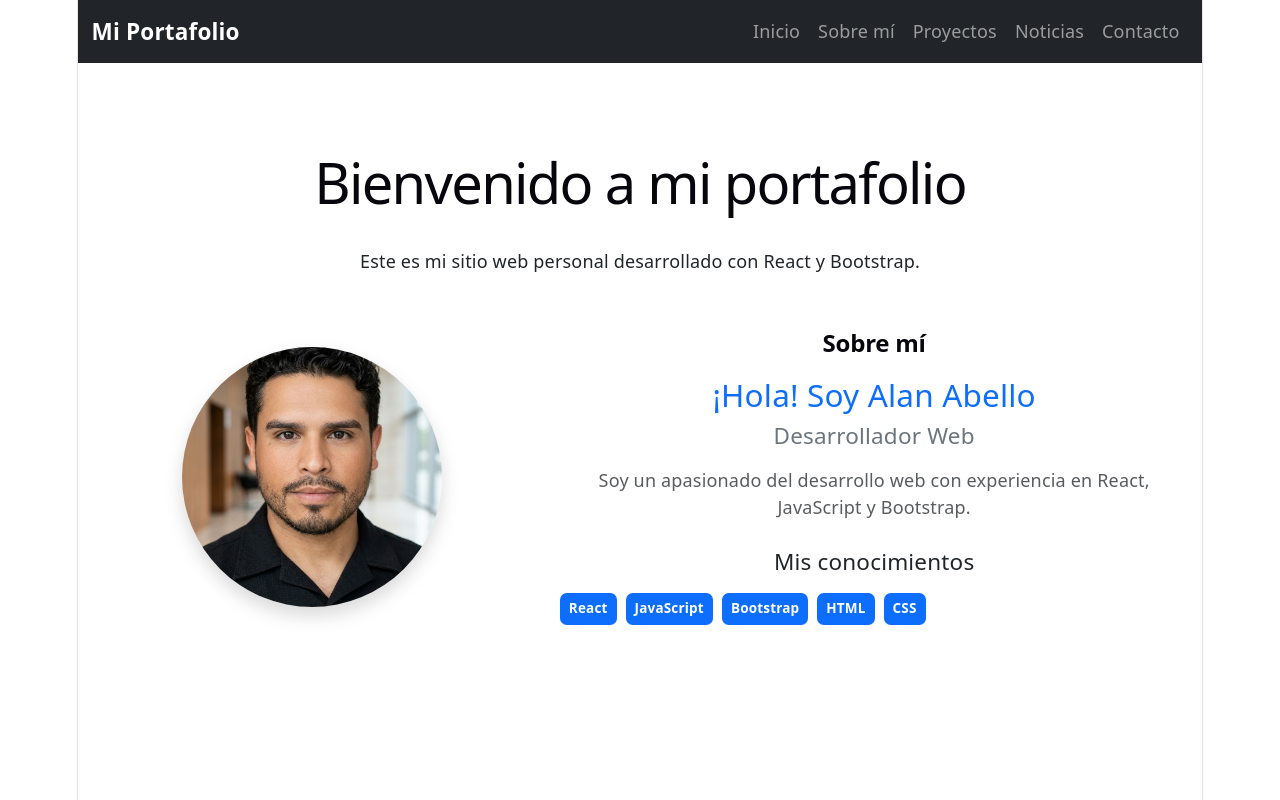
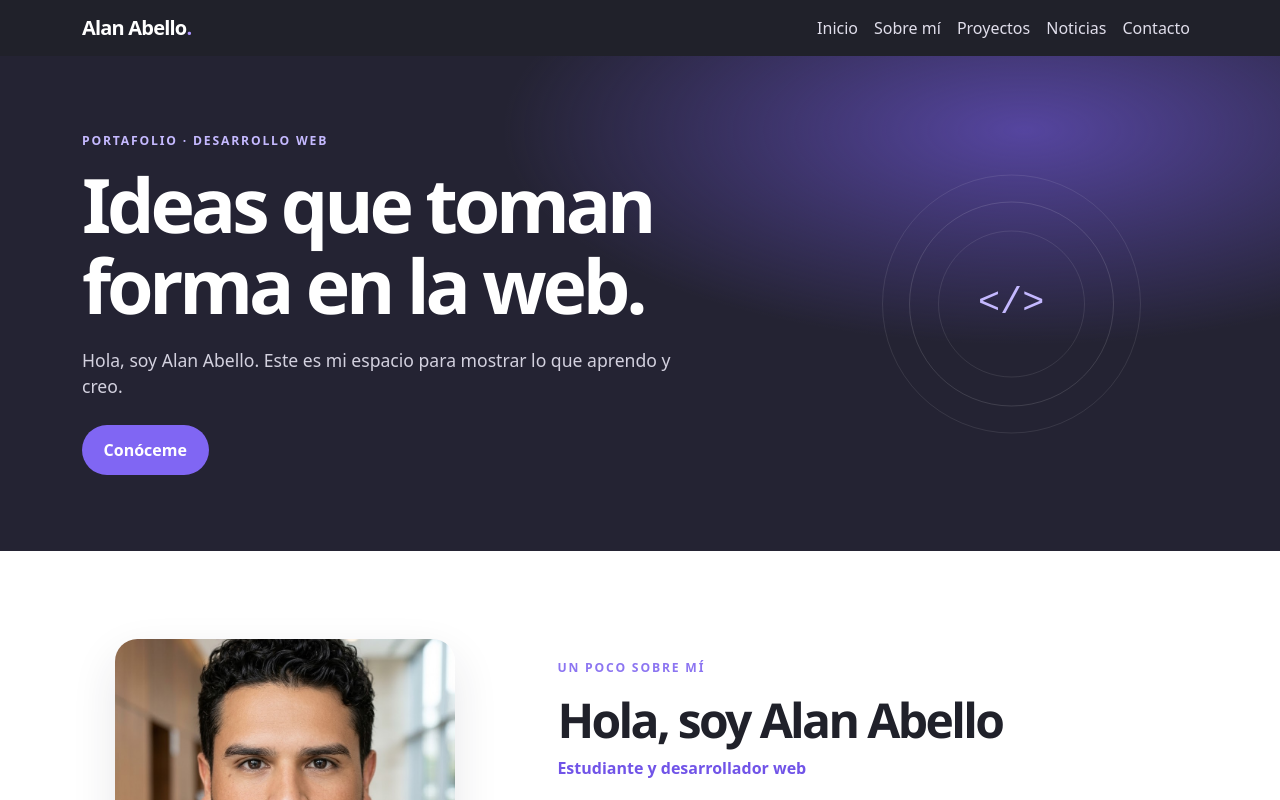
Before and after one commit to abelloderian19-dotcom/mi_portafolio, a React (Vite) app: page / in a window 1280 px wide. Shown: the top 800 px of the page. Built offline with nearby package versions, Linux system fonts and the light colour scheme.

Commit message:
fet(): creacion de cards

```diff
--- a/index.html
+++ b/index.html
@@ -1,10 +1,11 @@
 <!doctype html>
-<html lang="en">
+<html lang="es">
   <head>
     <meta charset="UTF-8" />
-    <link rel="icon" type="image/svg+xml" href="/favicon.svg" />
     <meta name="viewport" content="width=device-width, initial-scale=1.0" />
-    <title>mi_portafolio</title>
+    <meta name="theme-color" content="#242333" />
+    <meta name="description" content="Portafolio de Alan Abello, estudiante y desarrollador web." />
+    <title>Alan Abello | Portafolio</title>
   </head>
   <body>
     <div id="root"></div>
--- a/src/App.jsx
+++ b/src/App.jsx
@@ -1,71 +1,51 @@
+import { useState } from 'react';
 import SobreMi from './components/SobreMi';
-import { useState } from 'react';
+
+const perfil = {
+  nombre: 'Alan Abello',
+  profesion: 'Estudiante y desarrollador web',
+  biografia:
+    'Me interesa crear experiencias web claras, accesibles y útiles. En este portafolio comparto lo que voy aprendiendo y los proyectos que construyo con React.',
+  imagen: '/images/perfil.jpg',
+  tecnologias: ['React', 'JavaScript', 'Bootstrap', 'HTML', 'CSS'],
+};
 
 function Navbar() {
   const [menuAbierto, setMenuAbierto] = useState(false);
 
+  const cerrarMenu = () => setMenuAbierto(false);
+
   return (
-    <nav className="navbar navbar-expand-lg navbar-dark bg-dark">
+    <nav className="navbar navbar-expand-lg navbar-dark site-navbar">
       <div className="container">
-
-        {/* Logo */}
-        <a className="navbar-brand fw-bold" href="#inicio">
-          Mi Portafolio
+        <a className="navbar-brand fw-bold" href="#inicio" onClick={cerrarMenu}>
+          Alan Abello<span className="brand-dot">.</span>
         </a>
-
-        {/* Botón para celulares */}
         <button
           className="navbar-toggler"
           type="button"
-          aria-label="Abrir menú"
+          aria-label={menuAbierto ? 'Cerrar menú' : 'Abrir menú'}
+          aria-controls="portfolio-menu"
           aria-expanded={menuAbierto}
-          onClick={() => setMenuAbierto(!menuAbierto)}
+          onClick={() => setMenuAbierto((abierto) => !abierto)}
         >
-          <span className="navbar-toggler-icon"></span>
+          <span className="navbar-toggler-icon" />
         </button>
-
-        {/* Enlaces */}
-        <div className={`collapse navbar-collapse ${menuAbierto ? 'show' : ''}`}>
+        <div id="portfolio-menu" className={`collapse navbar-collapse ${menuAbierto ? 'show' : ''}`}>
           <ul className="navbar-nav ms-auto">
-
-            <li className="nav-item">
-              <a className="nav-link" href="#inicio"
-                onClick={() => setMenuAbierto(false)}>
-                Inicio
-              </a>
-            </li>
-
-            <li className="nav-item">
-              <a className="nav-link" href="#sobre-mi"
-                onClick={() => setMenuAbierto(false)}>
-                Sobre mí
-              </a>
-            </li>
-
-            <li className="nav-item">
-              <a className="nav-link" href="#proyectos"
-                onClick={() => setMenuAbierto(false)}>
-                Proyectos
-              </a>
-            </li>
-
-            <li className="nav-item">
-              <a className="nav-link" href="#noticias"
-                onClick={() => setMenuAbierto(false)}>
-                Noticias
-              </a>
-            </li>
-
-            <li className="nav-item">
-              <a className="nav-link" href="#contacto"
-                onClick={() => setMenuAbierto(false)}>
-                Contacto
-              </a>
-            </li>
-
+            {[
+              ['Inicio', '#inicio'],
+              ['Sobre mí', '#sobre-mi'],
+              ['Proyectos', '#proyectos'],
+              ['Noticias', '#noticias'],
+              ['Contacto', '#contacto'],
+            ].map(([texto, enlace]) => (
+              <li className="nav-item" key={enlace}>
+                <a className="nav-link" href={enlace} onClick={cerrarMenu}>{texto}</a>
+              </li>
+            ))}
           </ul>
         </div>
-
       </div>
     </nav>
   );
@@ -75,23 +55,24 @@ function App() {
   return (
     <>
       <Navbar />
-
-
-      <section id="inicio" className="container text-center mt-5">
-        <h1>Bienvenido a mi portafolio</h1>
-        <p>Este es mi sitio web personal desarrollado con React y Bootstrap.</p>
-      </section>
-
-      <SobreMi id="sobre-mi"
-        nombre="Alan Abello"
-        profesion="Desarrollador Web"
-        biografia="Soy un apasionado del desarrollo web con experiencia en React, JavaScript y Bootstrap."
-        imagen="/public/images/perfil.jpg"
-        tecnologias={['React', 'JavaScript', 'Bootstrap', 'HTML', 'CSS']}
-      />
+      <main>
+        <section id="inicio" className="intro-hero">
+          <div className="container intro-content">
+            <p className="eyebrow">PORTAFOLIO · DESARROLLO WEB</p>
+            <h1>Ideas que toman forma en la web.</h1>
+            <p className="intro-lead">
+              Hola, soy {perfil.nombre}. Este es mi espacio para mostrar lo que aprendo y creo.
+            </p>
+            <a className="btn btn-primary intro-button" href="#sobre-mi">Conóceme</a>
+          </div>
+          <div className="intro-orbit" aria-hidden="true">&lt;/&gt;</div>
+        </section>
+        <SobreMi {...perfil} />
+      </main>
+      <footer className="site-footer">
+        <div className="container">Hecho por {perfil.nombre} · Portafolio personal</div>
+      </footer>
     </>
-
-
   );
 }
 
--- a/src/components/SobreMi.jsx
+++ b/src/components/SobreMi.jsx
@@ -1,61 +1,29 @@
-
 function SobreMi({ nombre, profesion, biografia, imagen, tecnologias }) {
   return (
-    <section id="sobre-mi" className="container py-5">
-
-      <div className="row align-items-center">
-
-        {/* Fotografía */}
-        <div className="col-md-5 text-center mb-4 mb-md-0">
+    <section id="sobre-mi" className="about-section section-shell" aria-labelledby="about-title">
+      <div className="about-photo-wrap">
         <img
           src={imagen}
-            alt={`Fotografía de ${nombre}`}
-            className="img-fluid rounded-circle shadow"
-            style={{
-              width: '260px',
-              height: '260px',
-              objectFit: 'cover'
-            }}
+          alt={`Retrato de ${nombre}`}
+          className="about-photo"
+          width="360"
+          height="360"
         />
       </div>
 
-        {/* Información personal */}
-        <div className="col-md-7">
+      <div className="about-copy">
+        <p className="eyebrow">UN POCO SOBRE MÍ</p>
+        <h2 id="about-title">Hola, soy {nombre}</h2>
+        <p className="about-role">{profesion}</p>
+        <p className="about-bio">{biografia}</p>
 
-          <h2 className="fw-bold mb-3">
-            Sobre mí
-          </h2>
-
-          <h3 className="text-primary">
-            ¡Hola! Soy {nombre}
-          </h3>
-
-          <h5 className="text-secondary mb-3">
-            {profesion}
-          </h5>
-
-          <p className="text-muted">
-            {biografia}
-          </p>
-
-          <h5 className="mt-4 mb-3">
-            Mis conocimientos
-          </h5>
-
-          <div className="d-flex flex-wrap gap-2">
-            {tecnologias.map((tecnologia, index) => (
-              <span
-                className="badge bg-primary p-2"
-                key={index}
-              >
-                {tecnologia}
-              </span>
+        <h3 className="skills-title">Tecnologías que estoy aprendiendo</h3>
+        <ul className="skills-list" aria-label="Tecnologías">
+          {tecnologias.map((tecnologia) => (
+            <li className="skill-tag" key={tecnologia}>{tecnologia}</li>
           ))}
+        </ul>
       </div>
-
-        </div>
-      </div>
-
     </section>
   );
 }
--- a/src/index.css
+++ b/src/index.css
@@ -1,111 +1,83 @@
 :root {
-  --text: #6b6375;
-  --text-h: #08060d;
-  --bg: #fff;
-  --border: #e5e4e7;
-  --code-bg: #f4f3ec;
-  --accent: #aa3bff;
-  --accent-bg: rgba(170, 59, 255, 0.1);
-  --accent-border: rgba(170, 59, 255, 0.5);
-  --social-bg: rgba(244, 243, 236, 0.5);
-  --shadow:
-    rgba(0, 0, 0, 0.1) 0 10px 15px -3px, rgba(0, 0, 0, 0.05) 0 4px 6px -2px;
-
-  --sans: system-ui, 'Segoe UI', Roboto, sans-serif;
-  --heading: system-ui, 'Segoe UI', Roboto, sans-serif;
-  --mono: ui-monospace, Consolas, monospace;
-
-  font: 18px/145% var(--sans);
-  letter-spacing: 0.18px;
-  color-scheme: light dark;
-  color: var(--text);
-  background: var(--bg);
+  font-family: 'Segoe UI', Arial, sans-serif;
+  color: #20212a;
+  background: #fff;
   font-synthesis: none;
   text-rendering: optimizeLegibility;
   -webkit-font-smoothing: antialiased;
   -moz-osx-font-smoothing: grayscale;
-
-  @media (max-width: 1024px) {
-    font-size: 16px;
-  }
+  font-optical-sizing: auto;
+  font-weight: 400;
+  scroll-behavior: smooth;
+  --ink: #20212a;
+  --muted: #666876;
+  --purple: #7154e8;
+  --lavender: #f3f0ff;
 }
 
-@media (prefers-color-scheme: dark) {
-  :root {
-    --text: #9ca3af;
-    --text-h: #f3f4f6;
-    --bg: #16171d;
-    --border: #2e303a;
-    --code-bg: #1f2028;
-    --accent: #c084fc;
-    --accent-bg: rgba(192, 132, 252, 0.15);
-    --accent-border: rgba(192, 132, 252, 0.5);
-    --social-bg: rgba(47, 48, 58, 0.5);
-    --shadow:
-      rgba(0, 0, 0, 0.4) 0 10px 15px -3px, rgba(0, 0, 0, 0.25) 0 4px 6px -2px;
-  }
+* { box-sizing: border-box; }
 
-  #social .button-icon {
-    filter: invert(1) brightness(2);
-  }
+body { min-width: 320px; margin: 0; color: var(--ink); }
+
+a { color: inherit; }
+
+a:focus-visible,
+button:focus-visible {
+  outline: 3px solid #f0aa46;
+  outline-offset: 4px;
 }
 
-body {
-  margin: 0;
+.site-navbar { background: #20212a; }
+.site-navbar .navbar-brand { letter-spacing: -.04em; }
+.brand-dot { color: #aa93ff; }
+.site-navbar .nav-link { color: #e0deeb; padding-inline: .9rem; }
+.site-navbar .nav-link:hover { color: #fff; }
+
+.intro-hero {
+  position: relative;
+  overflow: hidden;
+  min-height: 410px;
+  display: flex;
+  align-items: center;
+  color: #fff;
+  background: radial-gradient(ellipse at 80% 15%, #55459f 0, transparent 36%), #242333;
 }
 
-#root {
-  width: 1126px;
-  max-width: 100%;
-  margin: 0 auto;
-  text-align: center;
-  border-inline: 1px solid var(--border);
-  min-height: 100svh;
-  display: flex;
-  flex-direction: column;
-  box-sizing: border-box;
+.intro-content { position: relative; z-index: 1; padding-block: 76px; }
+.eyebrow { margin: 0 0 14px; color: #8c75f1; font-size: .76rem; font-weight: 700; letter-spacing: .15em; }
+.intro-hero .eyebrow { color: #c5b9ff; }
+.intro-hero h1,
+.about-copy h2 { font-family: 'Segoe UI', Arial, sans-serif; font-weight: 800; letter-spacing: -.055em; }
+.intro-hero h1 { max-width: 680px; margin: 0; font-size: clamp(2.7rem, 7vw, 4.7rem); line-height: 1.08; }
+.intro-lead { max-width: 590px; margin: 20px 0 26px; color: #d3d1df; font-size: 1.1rem; }
+.intro-button { border: 0; border-radius: 999px; background: #8066f3; padding: .8rem 1.35rem; font-weight: 700; }
+.intro-button:hover { background: #927df7; }
+.intro-orbit { position: absolute; right: 13%; top: 50%; display: grid; width: 205px; aspect-ratio: 1; place-items: center; border: 1px solid #ffffff20; border-radius: 50%; color: #c4b8ff; font-family: monospace; font-size: 2.3rem; transform: translateY(-50%); }
+.intro-orbit::before, .intro-orbit::after { position: absolute; border: 1px solid #ffffff18; border-radius: 50%; content: ''; }
+.intro-orbit::before { inset: -28px; }
+.intro-orbit::after { inset: 28px; }
+
+.section-shell { width: min(100% - 3rem, 1050px); margin-inline: auto; }
+.about-section { display: grid; grid-template-columns: minmax(220px, 340px) 1fr; align-items: center; gap: clamp(2.5rem, 8vw, 6.5rem); padding-block: 88px; }
+.about-photo-wrap { position: relative; justify-self: center; }
+.about-photo-wrap::before { position: absolute; z-index: -1; inset: 16px -16px -16px 16px; border-radius: 1.6rem; background: var(--lavender); content: ''; }
+.about-photo { display: block; width: min(100%, 340px); aspect-ratio: 1; border-radius: 1.4rem; object-fit: cover; box-shadow: 0 18px 45px #2620391c; }
+.about-copy h2 { margin: 0 0 8px; font-size: clamp(2rem, 5vw, 3rem); }
+.about-role { margin: 0 0 18px; color: var(--purple); font-weight: 700; }
+.about-bio { max-width: 590px; color: var(--muted); line-height: 1.8; }
+.skills-title { margin: 28px 0 12px; font-size: .95rem; font-weight: 700; }
+.skills-list { display: flex; flex-wrap: wrap; gap: 9px; margin: 0; padding: 0; list-style: none; }
+.skill-tag { border: 1px solid #e7e3f5; border-radius: 999px; background: #faf9ff; padding: 7px 13px; color: #554693; font-size: .86rem; font-weight: 600; }
+.site-footer { border-top: 1px solid #eeeef2; padding-block: 22px; color: var(--muted); font-size: .88rem; text-align: center; }
+
+@media (max-width: 767px) {
+  .intro-hero { min-height: 380px; }
+  .intro-content { padding-block: 62px; }
+  .intro-orbit { right: -45px; top: auto; bottom: -55px; width: 140px; transform: none; opacity: .5; }
+  .about-section { grid-template-columns: 1fr; gap: 42px; padding-block: 64px; }
+  .about-photo { width: min(72vw, 300px); }
 }
 
-h1,
-h2 {
-  font-family: var(--heading);
-  font-weight: 500;
-  color: var(--text-h);
+@media (prefers-reduced-motion: reduce) {
+  *, *::before, *::after { scroll-behavior: auto !important; }
 }
-
-h1 {
-  font-size: 56px;
-  letter-spacing: -1.68px;
-  margin: 32px 0;
-  @media (max-width: 1024px) {
-    font-size: 36px;
-    margin: 20px 0;
-  }
-}
-h2 {
-  font-size: 24px;
-  line-height: 118%;
-  letter-spacing: -0.24px;
-  margin: 0 0 8px;
-  @media (max-width: 1024px) {
-    font-size: 20px;
-  }
-}
-p {
-  margin: 0;
-}
-
-code,
-.counter {
-  font-family: var(--mono);
-  display: inline-flex;
-  border-radius: 4px;
-  color: var(--text-h);
-}
-
-code {
-  font-size: 15px;
-  line-height: 135%;
-  padding: 4px 8px;
-  background: var(--code-bg);
-}
```
Lines whose indentation alone changed are shown as unchanged.
